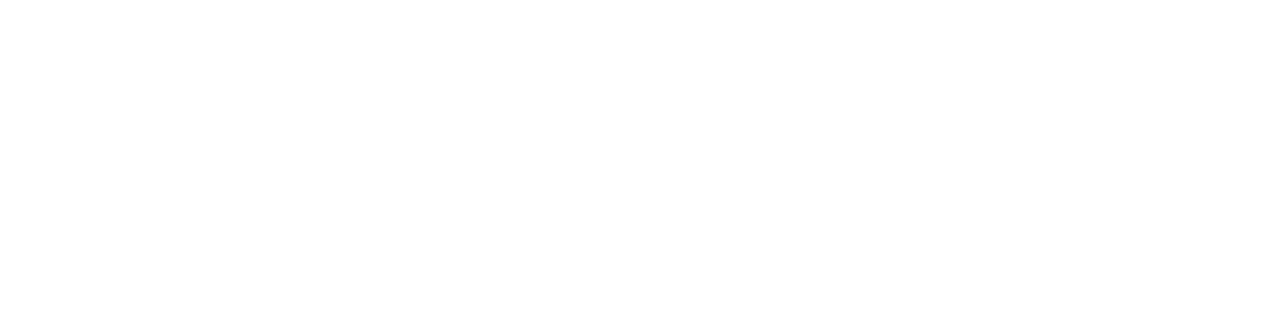
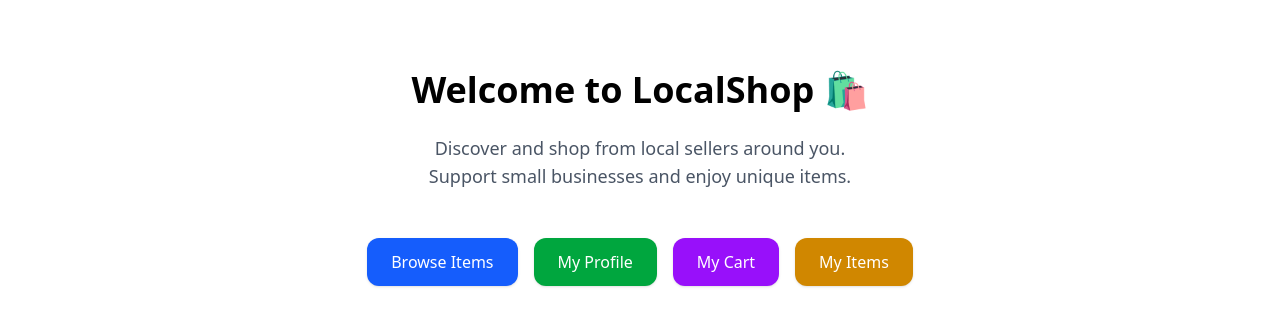
Before and after one commit to Prabhat-Kumar-42/E-Commerce-Full-Stack, a React (Vite) app in the folder frontend/: page / in a window 1280 px wide. Before the commit this address led to /items. Shown: the part 278-614 px from the top of the page. Built offline with nearby package versions, Linux system fonts and the light colour scheme; no server answers; sample sign-in values are in the browser's storage.

Commit message:
feat: Add HomePage with dynamic links for authenticated users
- Implemented HomePage component with dynamic display based on user authentication status.
- Integrated HomePage route in App.tsx as the landing page ("/").

```diff
--- a/frontend/src/App.tsx
+++ b/frontend/src/App.tsx
@@ -13,6 +13,7 @@
 import CreateItemPage from "./pages/CreateItemPage";
 import EditItemPage from "./pages/EditItemPage";
 import ProfilePage from "./pages/ProfilePage";
+import HomePage from "./pages/HomePage";
 
 function PrivateRoute({ children }: { children: JSX.Element }) {
   const { user } = useAuth();
@@ -78,6 +79,7 @@
                   </PrivateRoute>
                 }
               />
+              <Route path="/" element={<HomePage />} />
               {/* Redirect unknown routes */}
               <Route path="*" element={<Navigate to="/items" />} />
             </Routes>
--- /dev/null
+++ b/frontend/src/pages/HomePage.tsx
@@ -0,0 +1,63 @@
+// src/pages/HomePage.tsx
+import { Link } from "react-router-dom";
+import { useAuth } from "../context/auth-context/auth-context";
+
+export default function HomePage() {
+  const { user } = useAuth();
+
+  return (
+    <div className="flex flex-col items-center justify-center min-h-screen gap-6 text-center p-6">
+      <h1 className="text-4xl font-bold">Welcome to LocalShop 🛍️</h1>
+      <p className="text-lg text-gray-600 max-w-md">
+        Discover and shop from local sellers around you. Support small businesses and enjoy unique items.
+      </p>
+
+      <div className="flex flex-col sm:flex-row gap-4 mt-6">
+        <Link
+          to="/items"
+          className="px-6 py-3 bg-blue-600 text-white rounded-xl shadow hover:bg-blue-700 transition"
+        >
+          Browse Items
+        </Link>
+
+        {user ? (
+          <>
+            <Link
+              to="/profile"
+              className="px-6 py-3 bg-green-600 text-white rounded-xl shadow hover:bg-green-700 transition"
+            >
+              My Profile
+            </Link>
+            <Link
+              to="/cart"
+              className="px-6 py-3 bg-purple-600 text-white rounded-xl shadow hover:bg-purple-700 transition"
+            >
+              My Cart
+            </Link>
+            <Link
+              to="/my-items"
+              className="px-6 py-3 bg-yellow-600 text-white rounded-xl shadow hover:bg-yellow-700 transition"
+            >
+              My Items
+            </Link>
+          </>
+        ) : (
+          <>
+            <Link
+              to="/login"
+              className="px-6 py-3 bg-gray-600 text-white rounded-xl shadow hover:bg-gray-700 transition"
+            >
+              Login
+            </Link>
+            <Link
+              to="/signup"
+              className="px-6 py-3 bg-gray-800 text-white rounded-xl shadow hover:bg-gray-900 transition"
+            >
+              Sign Up
+            </Link>
+          </>
+        )}
+      </div>
+    </div>
+  );
+}
```
